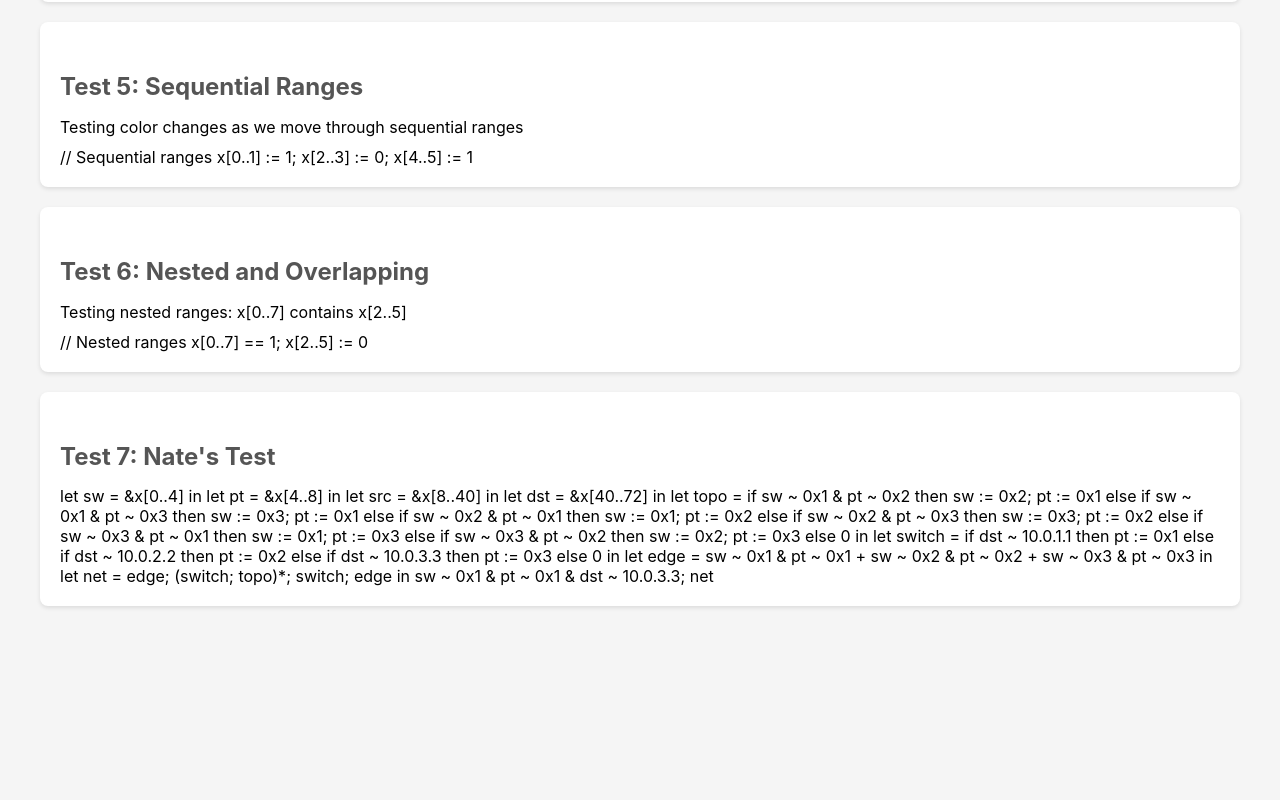
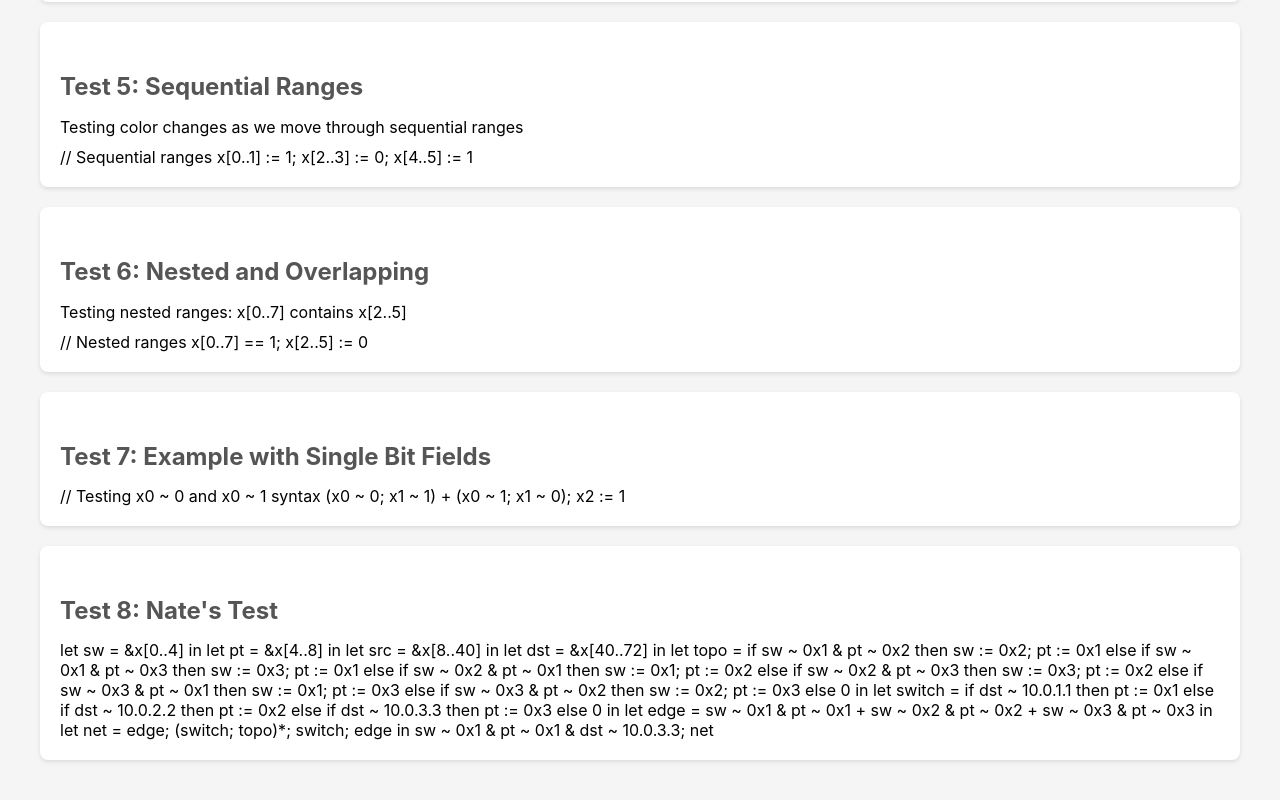
Before and after one commit to netkat-lang/netkat-www, a plain HTML site: page test-bitranges.html in a window 1280 px wide. Shown: the part 848-1648 px from the top of the page. Before the commit the page ends 1514 px from the top, so only its background shows below. Drawn offline with Linux system fonts and the light colour scheme.

Commit message:
Update KATch2 tutorial - 2025-05-30 01:53:51

```diff
--- a/test-bitranges.html
+++ b/test-bitranges.html
@@ -79,8 +79,15 @@ x[2..5] := 0</netkat>
     </div>
 
     <div class="test-section">
-        <h2>Test 7: Nate's Test</h2>
-        <netkat>
+        <h2>Test 7: Example with Single Bit Fields</h2>
+        <netkat>// Testing x0 ~ 0 and x0 ~ 1 syntax
+(x0 ~ 0; x1 ~ 1) + (x0 ~ 1; x1 ~ 0);
+x2 := 1</netkat>
+    </div>
+
+    <div class="test-section">
+        <h2>Test 8: Nate's Test</h2>
+        <netkat lines="15">
 let sw = &x[0..4] in
 let pt = &x[4..8] in
 let src = &x[8..40] in
@@ -105,7 +112,6 @@ let edge =
 let net =
   edge; (switch; topo)*; switch; edge in
   sw ~ 0x1 & pt ~ 0x1 & dst ~ 10.0.3.3; net
-
         </netkat>
     </div>
 
```
Also changed, not shown: 1 other file.
